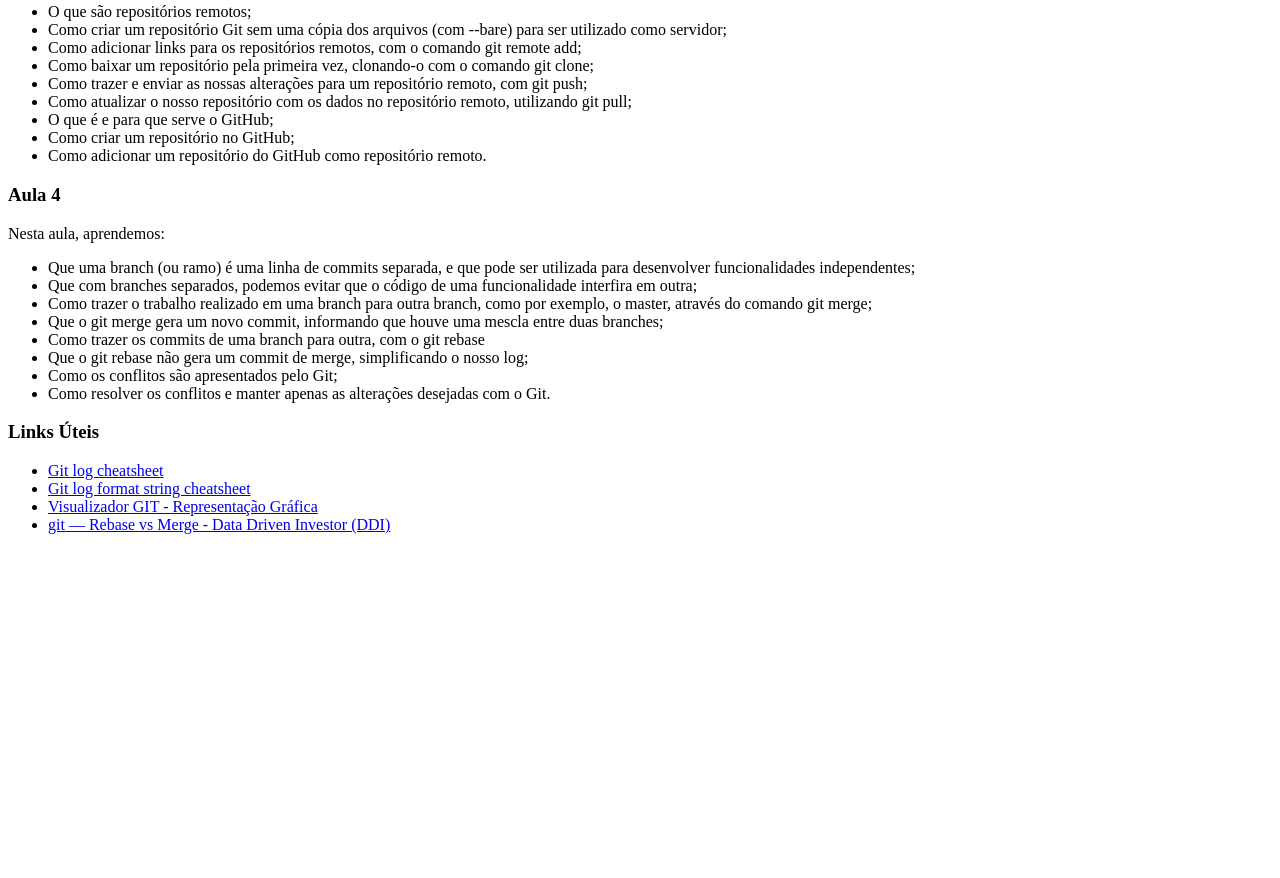
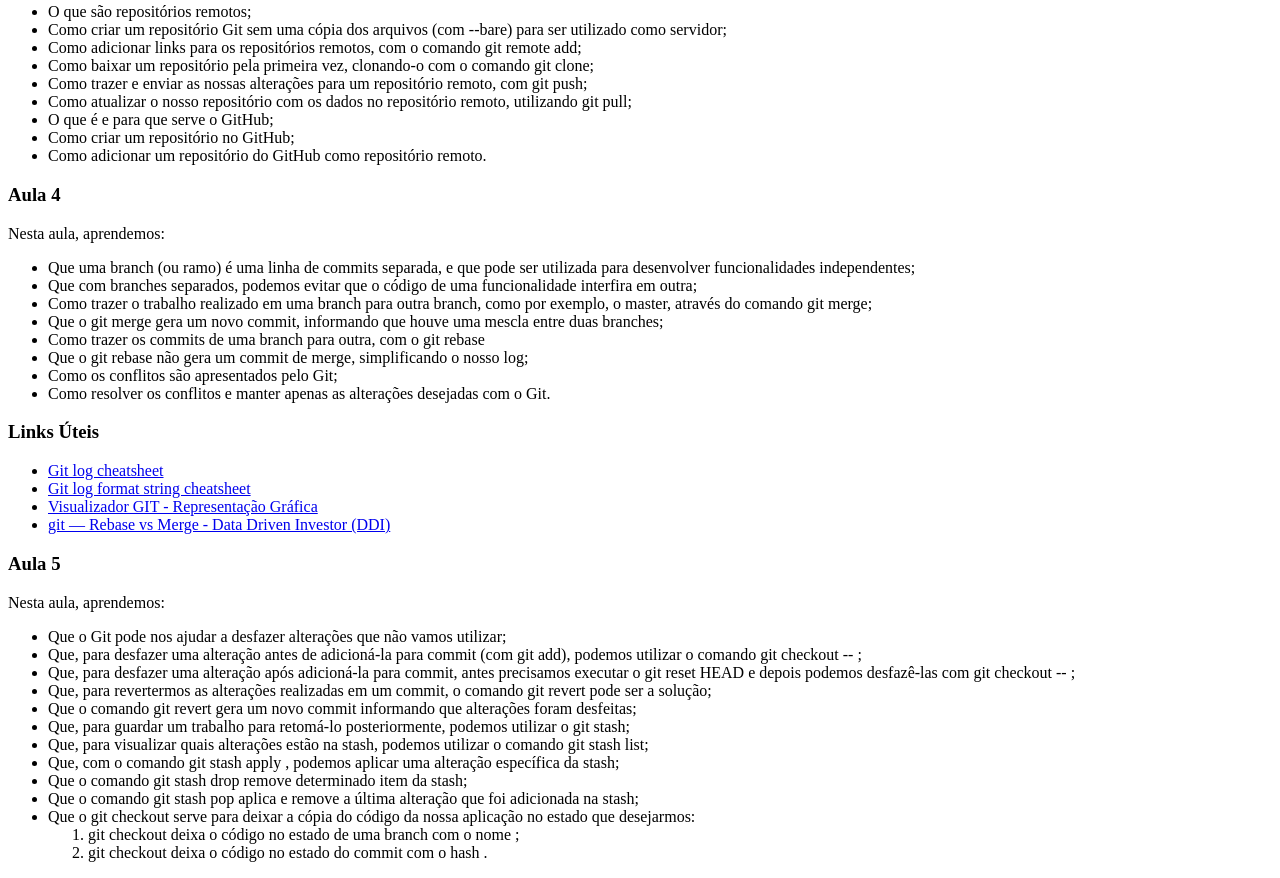
Before and after one commit to steferrera/curso-git-github, a plain HTML site: page index.html in a window 1280 px wide. Shown: the part 819-1697 px from the top of the page. Before the commit the page ends 1369 px from the top, so only its background shows below. Drawn offline with Linux system fonts and the light colour scheme.

Commit message:
Inclusão do resumo aula 5

```diff
--- a/index.html
+++ b/index.html
@@ -76,6 +76,25 @@ Nesta aula, aprendemos:
 	<li><a href="https://devhints.io/git-log-format"> Git log format string cheatsheet</a></li>
 	<li><a href="https://git-school.github.io/visualizing-git/"> Visualizador GIT - Representação Gráfica</a></li>
 	<li><a href="https://medium.com/datadriveninvestor/git-rebase-vs-merge-cc5199edd77c">git — Rebase vs Merge - Data Driven Investor (DDI)</a></li>
-
+</ul>
+<h3>Aula 5</h3>
+Nesta aula, aprendemos:
+<ul>
+	<li>Que o Git pode nos ajudar a desfazer alterações que não vamos utilizar;</li>
+	<li>Que, para desfazer uma alteração antes de adicioná-la para commit (com git add), podemos utilizar o comando git checkout -- <arquivos>;</li>
+	<li>Que, para desfazer uma alteração após adicioná-la para commit, antes precisamos executar o git reset HEAD <arquivos> e depois podemos desfazê-las com git checkout -- <arquivos>;</li>
+	<li>Que, para revertermos as alterações realizadas em um commit, o comando git revert pode ser a solução;</li>
+	<li>Que o comando git revert gera um novo commit informando que alterações foram desfeitas;</li>
+	<li>Que, para guardar um trabalho para retomá-lo posteriormente, podemos utilizar o git stash;</li>
+	<li>Que, para visualizar quais alterações estão na stash, podemos utilizar o comando git stash list;</li>
+	<li>Que, com o comando git stash apply <numero>, podemos aplicar uma alteração específica da stash;</li>
+	<li>Que o comando git stash drop <numero> remove determinado item da stash;</li>
+	<li>Que o comando git stash pop aplica e remove a última alteração que foi adicionada na stash;</li>
+	<li>Que o git checkout serve para deixar a cópia do código da nossa aplicação no estado que desejarmos:</li>
+	<ol>
+		<li>git checkout <branch> deixa o código no estado de uma branch com o nome <branch>;</li>
+		<li>git checkout <hash> deixa o código no estado do commit com o hash <hash>.</li>
+	</ol>
+</ul>
 </body>
 </html>
```
